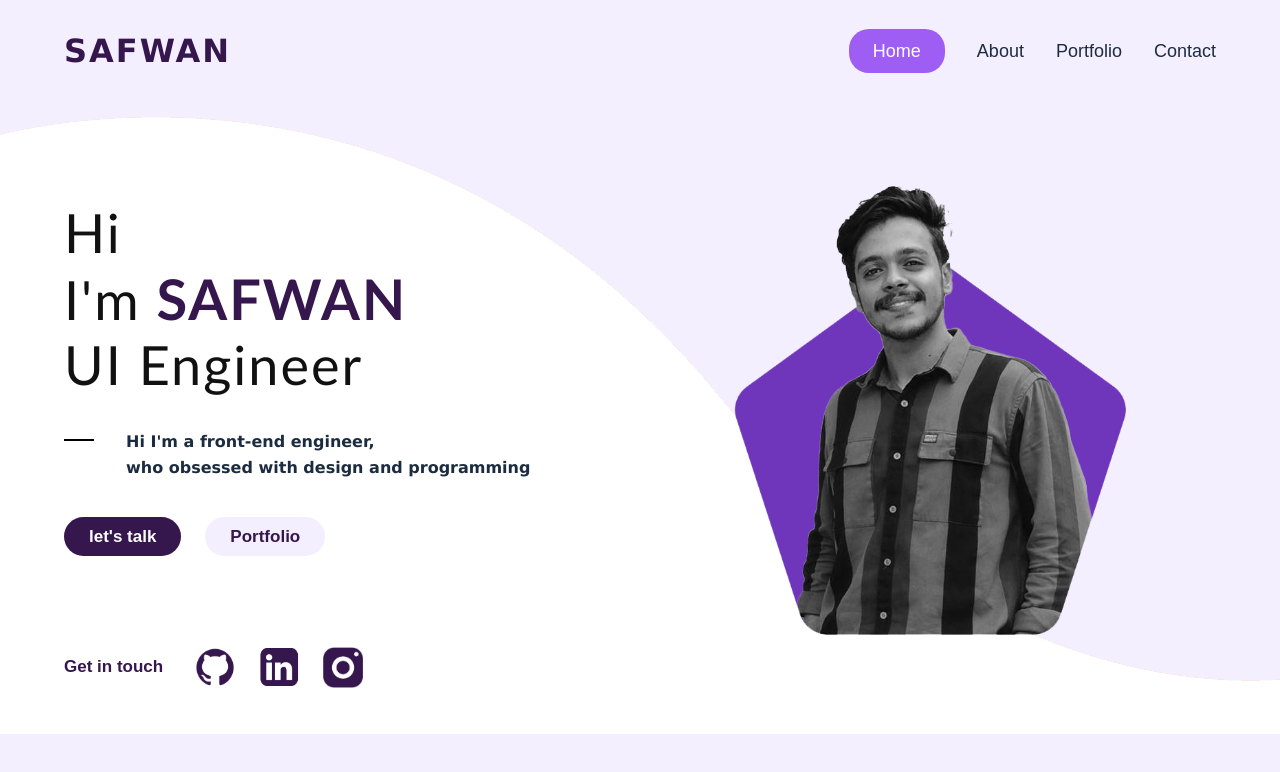
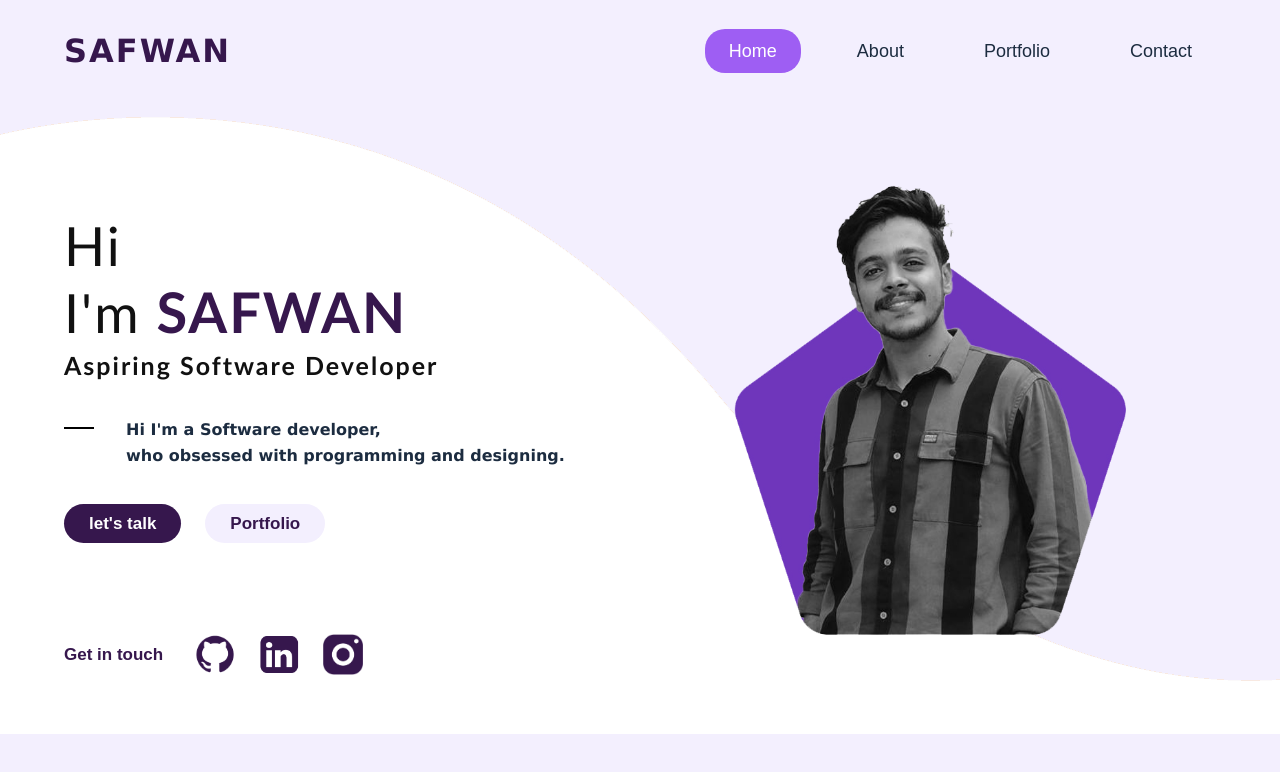
Before and after one commit to safwantaliparamba/portfolio, a React (Create React App) app: page / in a window 1280 px wide. Shown: the top 772 px of the page. Built offline with nearby package versions, Linux system fonts and the light colour scheme.

Commit message:
home section links arranged

```diff
--- a/src/components/Header.css
+++ b/src/components/Header.css
@@ -1,5 +1,6 @@
 #header {
     width: 100%;
+    background: #f3effe;
 }
 #header header {
     padding: 32px 0;
@@ -31,11 +32,11 @@
 #header header nav ul li a {
     font-size: 18px;
     font-weight: 500;
+    padding: 12px 24px;
+    border-radius: 20px;
 }
 #header header nav ul li a.active {
-    padding: 12px 24px;
     background: #9e5ef3;
-    border-radius: 20px;
     color: #fff;
 }
 
--- a/src/components/Header.jsx
+++ b/src/components/Header.jsx
@@ -1,4 +1,5 @@
 import React, { useState, useLayoutEffect } from "react";
+import { NavLink } from "react-router-dom";
 
 import "./Header.css";
 import Modal from "../UI/Modal";
@@ -11,8 +12,8 @@ function Header() {
         const updateSize = () => {
             if (window.innerWidth <= 768) {
                 setHasWidth(true);
-            }else{
-                setHasWidth(false)
+            } else {
+                setHasWidth(false);
             }
         };
         window.addEventListener("resize", updateSize);
@@ -28,22 +29,40 @@ function Header() {
     return (
         <section id="header">
             <header className="wrapper">
-                <a href="/">SAFWAN</a>
+                <NavLink to="/">SAFWAN</NavLink>
                 <nav>
                     <ul>
                         <li>
-                            <a href="/" className="active">
+                            <NavLink
+                                to="/"
+                                activeClassName="active"
+                            >
                                 Home
-                            </a>
+                            </NavLink>
                         </li>
                         <li>
-                            <a href="/">About</a>
+                            <NavLink
+                                to="/about"
+                                activeClassName="active"
+                            >
+                                About
+                            </NavLink>
                         </li>
                         <li>
-                            <a href="/">Portfolio</a>
+                            <NavLink
+                                to="/portfolio"
+                                activeClassName="active"
+                            >
+                                Portfolio
+                            </NavLink>
                         </li>
                         <li>
-                            <a href="/">Contact</a>
+                            <NavLink
+                                to="/contact"
+                                activeClassName="active"
+                            >
+                                Contact
+                            </NavLink>
                         </li>
                     </ul>
                 </nav>
@@ -61,20 +80,20 @@ function Header() {
                         </button>
                         {isShow && (
                             <Modal onClick={toggleHandler}>
-                                <ul className="mobile-menu">
+                                <ul className='mobile-menu'>
                                     <li>
-                                        <a href="/" className="active">
-                                            Home
-                                        </a>
+                                        <NavLink to="/">Home</NavLink>
                                     </li>
                                     <li>
-                                        <a href="/">About</a>
+                                        <NavLink to="/about">About</NavLink>
                                     </li>
                                     <li>
-                                        <a href="/">Portfolio</a>
+                                        <NavLink to="/portfolio">
+                                            Portfolio
+                                        </NavLink>
                                     </li>
                                     <li>
-                                        <a href="/">Contact</a>
+                                        <NavLink to="/contact">Contact</NavLink>
                                     </li>
                                 </ul>
                             </Modal>
--- a/src/components/Spotlight.css
+++ b/src/components/Spotlight.css
@@ -15,14 +15,18 @@
 #spotlight .left {
     padding-top: 42px;
 }
-#spotlight .left h1 {
+#spotlight .left h1,#spotlight .left > p  {
     font-family: "Trebuchet MS", "Lucida Sans Unicode", "Lucida Grande",
         "Lucida Sans", Arial, sans-serif;
     font-size: 54px;
     font-weight: 500;
     letter-spacing: 2px;
     color: #111;
+}
+#spotlight .left > p {
     margin-bottom: 32px;
+    font-size: 25px;
+    font-weight: 600;
 }
 #spotlight .left h1 span {
     color: #36174d;
@@ -113,55 +117,57 @@
 @media all and (max-width:360px){}
 @media all and (max-width:320px){} */
 
-@media all and (max-width:1440px){
-    #spotlight .left .links a{
+@media all and (max-width: 1440px) {
+    #spotlight .left .links a {
         padding: 10px 25px;
     }
-    #spotlight .right img{
+    #spotlight .right img {
         width: 550px;
         margin-bottom: 32px;
     }
 }
 /* @media all and (max-width:1280px){} */
-@media all and (max-width:1024px){
-    #spotlight .left .social span{
+@media all and (max-width: 1024px) {
+    #spotlight .left .social span {
         font-size: 14px;
     }
 }
-@media all and (max-width:960px){
-    #spotlight .right img{
+@media all and (max-width: 960px) {
+    #spotlight .right img {
         width: 370px;
     }
 }
-@media all and (max-width:768px){
+@media all and (max-width: 768px) {
     #spotlight {
         background: none;
     }
-    #spotlight .left h1{
+    #spotlight .left h1 {
         font-size: 45px;
     }
-    #spotlight .left h1 span{
+    #spotlight .left h1 span {
         font-size: inherit;
     }
-    #spotlight .left .about p{
+    #spotlight .left .about p {
         font-size: 14px;
     }
-    #spotlight .left .links a{
+    #spotlight .left .links a {
         padding: 10px 15px;
     }
 }
-@media all and (max-width:640px){
-    #spotlight .wrapper{
+@media all and (max-width: 640px) {
+    #spotlight .wrapper {
         flex-direction: column-reverse;
     }
 }
-@media all and (max-width:480px){
-    #spotlight .left h1{
+@media all and (max-width: 480px) {
+    #spotlight .left h1 {
         font-size: 40px;
     }
-    #spotlight .right img{
+    #spotlight .right img {
         margin-bottom: 0;
     }
 }
-@media all and (max-width:360px){}
-@media all and (max-width:320px){}
+@media all and (max-width: 360px) {
+}
+@media all and (max-width: 320px) {
+}
--- a/src/components/Spotlight.jsx
+++ b/src/components/Spotlight.jsx
@@ -1,11 +1,10 @@
 import React from "react";
 
-
-import './Spotlight.css';
+import "./Spotlight.css";
 import github from "../assets/icons/github.png";
 import linkedin from "../assets/icons/linkedin.png";
 import instagram from "../assets/icons/instagram.png";
-import profileImg from '../assets/images/profile-img.png';
+import profileImg from "../assets/images/profile-img.png";
 
 function Spotlight() {
     return (
@@ -15,36 +14,38 @@ function Spotlight() {
                     <h1>
                         Hi <br /> I'm <span>SAFWAN</span>
                         <br />
-                        UI Engineer
                     </h1>
+                    <p>Aspiring Software Developer</p>
                     <div className="about">
                         <span className="line" />
                         <p>
-                            Hi I'm a front-end engineer, <br /> who obsessed
-                            with design and programming
+                            Hi I'm a Software developer, <br /> who obsessed
+                            with programming and designing.
                         </p>
                     </div>
                     <div className="links">
                         <a href="/" className="link">
                             let's talk
                         </a>
-                        <a href="/" className="link2">Portfolio</a>
+                        <a href="/" className="link2">
+                            Portfolio
+                        </a>
                     </div>
                     <div className="social">
                         <span>Get in touch</span>
                         <ul>
                             <li>
-                                <a href="/">
+                                <a href="https://github.com/safwantaliparamba">
                                     <img src={github} alt="github" />
                                 </a>
                             </li>
                             <li>
-                                <a href="/">
+                                <a href="https://www.linkedin.com/in/safwan-taliparamba-517b9821a/">
                                     <img src={linkedin} alt="linkedin" />
                                 </a>
                             </li>
                             <li>
-                                <a href="/">
+                                <a href="https://www.instagram.com/safwantaliparamba/">
                                     <img src={instagram} alt="instagram" />
                                 </a>
                             </li>
```
